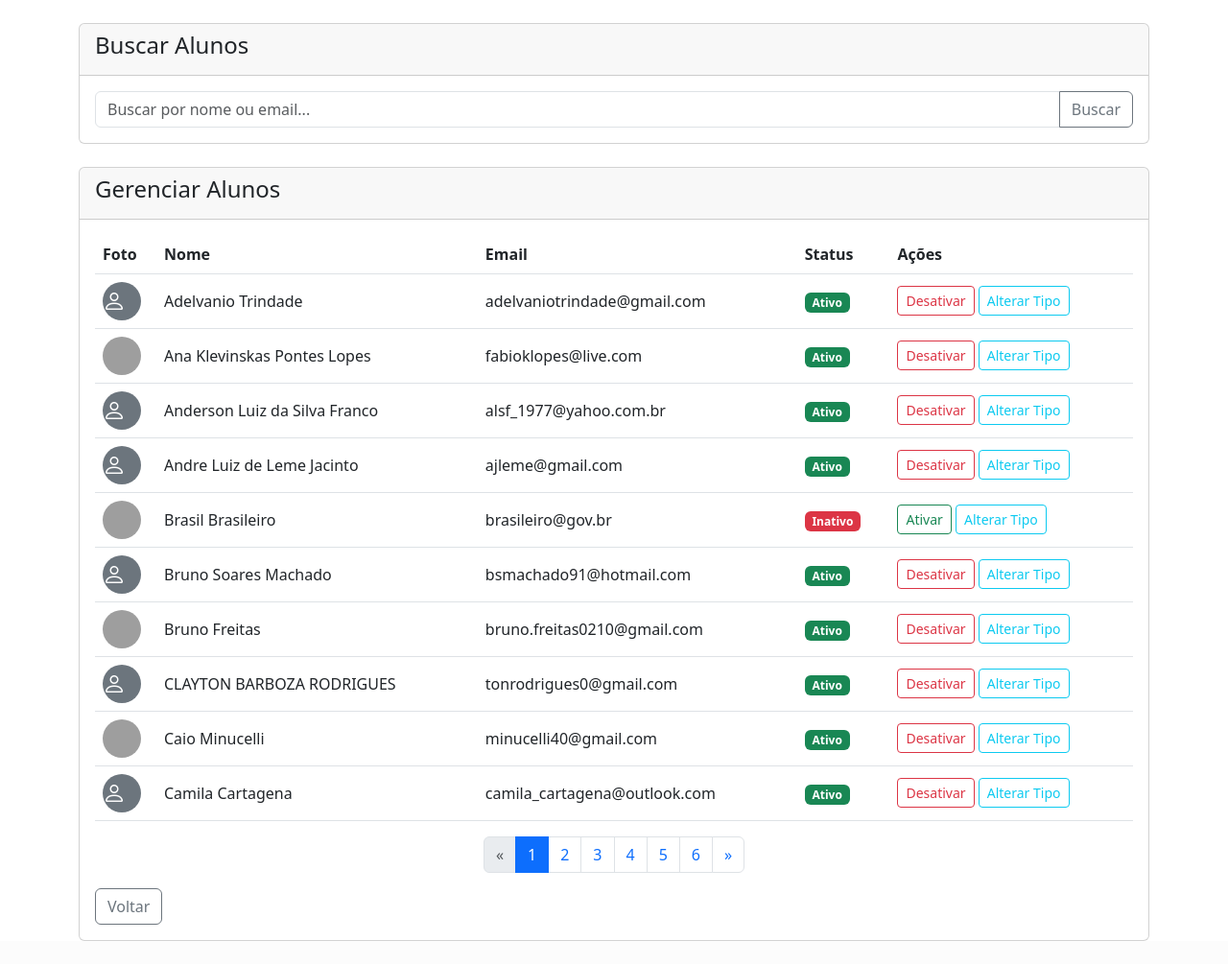
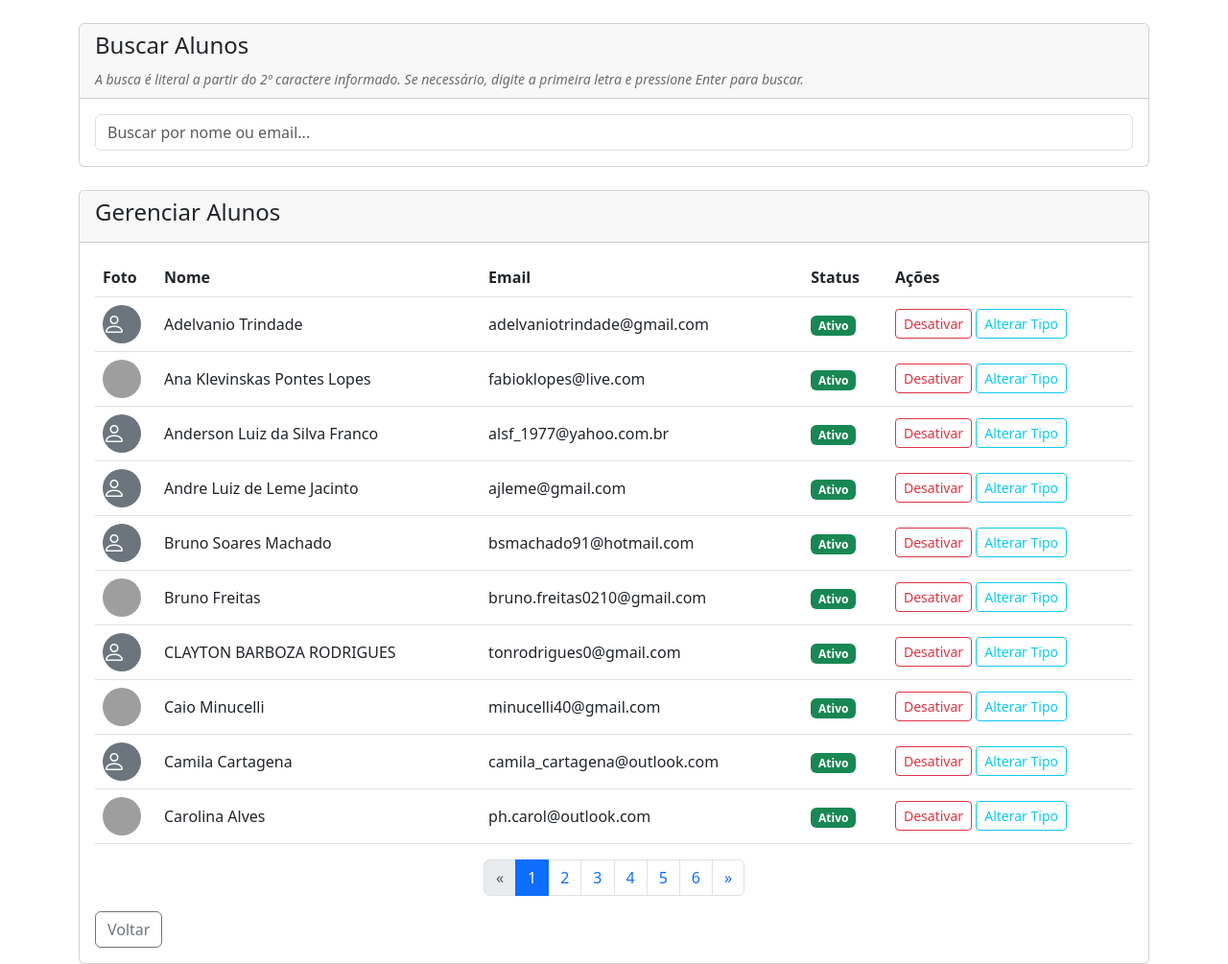
Before and after one commit to fabioklopes/academia, a Django app: page /professor/alunos/ in a window 1280 px wide. Shown: the part 64-1069 px from the top of the page at 96% size. Before the commit the page ends 1045 px from the top, so only its background shows below. Run offline with Django 4.2, Linux system fonts and the light colour scheme; a user stored in the database is signed in; data comes from the database, SQL or seed files in the repository; both versions use the stored data as it was after the commit; grey boxes are pictures that could not be loaded.

Commit message:
Funções: busca por nome ou e-mail / Pendências no topo da lista

```diff
--- /dev/null
+++ b/academia/static/css/styles.css
@@ -0,0 +1,4 @@
+.observacao {
+    color: #6c6c6c;
+    font-style: italic;
+}
--- a/academia/templates/academia/base.html
+++ b/academia/templates/academia/base.html
@@ -9,6 +9,7 @@
     <link href="https://cdn.jsdelivr.net/npm/bootstrap@5.3.0/dist/css/bootstrap.min.css" rel="stylesheet">
     <link rel="stylesheet" href="https://cdn.jsdelivr.net/npm/bootstrap-icons@1.11.0/font/bootstrap-icons.css">
     <link rel="icon" href="{% static 'img/logotipo.ico' %}">
+    <link rel="stylesheet" href="{% static 'css/styles.css' %}">
     {% block extra_css %}{% endblock %}
 </head>
 <body>
--- a/academia/templates/academia/professor/alunos.html
+++ b/academia/templates/academia/professor/alunos.html
@@ -8,121 +8,59 @@
         <div class="card mb-4">
             <div class="card-header">
                 <h4>Buscar Alunos</h4>
+                <small class="observacao">A busca é literal a partir do 2º caractere informado. Se necessário, digite a primeira letra e pressione Enter para buscar.</small>
             </div>
             <div class="card-body">
-                <form method="GET" action="{% url 'professor_alunos' %}">
+                <form id="search-form" method="GET" action="{% url 'professor_alunos' %}">
                     <div class="input-group">
-                        <input type="text" name="q" class="form-control" placeholder="Buscar por nome ou email..." value="{{ request.GET.q }}">
-                        <button class="btn btn-outline-secondary" type="submit">Buscar</button>
+                        <input type="text" id="search-input" name="q" class="form-control" placeholder="Buscar por nome ou email..." value="{{ request.GET.q }}">
                     </div>
                 </form>
             </div>
         </div>
 
-        <div class="card">
-            <div class="card-header">
-                <h4>Gerenciar Alunos</h4>
-            </div>
-            <div class="card-body">
-                {% if alunos.object_list %} {# Usar object_list para verificar se há alunos na página atual #}
-                    <div class="table-responsive">
-                        <table class="table table-hover align-middle">
-                            <thead>
-                                <tr>
-                                    <th scope="col" style="width: 5%;">Foto</th>
-                                    <th>Nome</th>
-                                    <th>Email</th>
-                                    <th>Status</th>
-                                    <th>Ações</th>
-                                </tr>
-                            </thead>
-                            <tbody>
-                                {% for aluno in alunos %}
-                                    <tr>
-                                        <td>
-                                            {% if aluno.photo %}
-                                                <img src="{{ aluno.photo.url }}" alt="Foto de {{ aluno.first_name }}" class="rounded-circle" width="40" height="40">
-                                            {% else %}
-                                                <div class="bg-secondary rounded-circle me-2 d-inline-block align-middle" style="width: 40px; height: 40px;">
-                                                    <i class="bi bi-person text-white" style="font-size: 24px; line-height: 40px;"></i>
-                                                </div>
-                                            {% endif %}
-                                        </td>
-                                        <td>{{ aluno.first_name }} {{ aluno.last_name }}</td>
-                                        <td>{{ aluno.email }}</td>
-                                        <td>
-                                            {% if aluno.status == 'ATIVO' %}
-                                                <span class="badge bg-success">Ativo</span>
-                                            {% elif aluno.status == 'PENDENTE' %}
-                                                <span class="badge bg-warning">Pendente</span>
-                                            {% elif aluno.status == 'INATIVO' %}
-                                                <span class="badge bg-danger light-text">Inativo</span>
-                                            {% else %}
-                                                <span class="badge bg-secondary">{{ aluno.get_status_display }}</span>
-                                            {% endif %}
-                                        </td>
-                                        <td>
-                                            {% if aluno.status == 'INATIVO' %}
-                                                <a href="{% url 'professor_aluno_ativar' aluno.id %}" class="btn btn-sm btn-outline-success">Ativar</a>
-                                            {% else %}
-                                                <a href="{% url 'professor_aluno_desativar' aluno.id %}" class="btn btn-sm btn-outline-danger">Desativar</a>
-                                            {% endif %}
-                                            <a href="{% url 'professor_aluno_definir_tipo' aluno.id %}" class="btn btn-sm btn-outline-info">Alterar Tipo</a>
-                                        </td>
-                                    </tr>
-                                {% endfor %}
-                            </tbody>
-                        </table>
-                    </div>
-
-                    {# Controles de Paginação #}
-                    {% if alunos.has_other_pages %}
-                        <nav aria-label="Page navigation">
-                            <ul class="pagination justify-content-center">
-                                {% if alunos.has_previous %}
-                                    <li class="page-item">
-                                        <a class="page-link" href="?page={{ alunos.previous_page_number }}{% if request.GET.q %}&q={{ request.GET.q }}{% endif %}" aria-label="Previous">
-                                            <span aria-hidden="true">&laquo;</span>
-                                        </a>
-                                    </li>
-                                {% else %}
-                                    <li class="page-item disabled">
-                                        <span class="page-link">&laquo;</span>
-                                    </li>
-                                {% endif %}
-
-                                {% for i in alunos.paginator.page_range %}
-                                    {% if alunos.number == i %}
-                                        <li class="page-item active"><span class="page-link">{{ i }}</span></li>
-                                    {% else %}
-                                        <li class="page-item"><a class="page-link" href="?page={{ i }}{% if request.GET.q %}&q={{ request.GET.q }}{% endif %}">{{ i }}</a></li>
-                                    {% endif %}
-                                {% endfor %}
-
-                                {% if alunos.has_next %}
-                                    <li class="page-item">
-                                        <a class="page-link" href="?page={{ alunos.next_page_number }}{% if request.GET.q %}&q={{ request.GET.q }}{% endif %}" aria-label="Next">
-                                            <span aria-hidden="true">&raquo;</span>
-                                        </a>
-                                    </li>
-                                {% else %}
-                                    <li class="page-item disabled">
-                                        <span class="page-link">&raquo;</span>
-                                    </li>
-                                {% endif %}
-                            </ul>
-                        </nav>
-                    {% endif %}
-
-                {% else %}
-                    <p class="text-muted">Nenhum aluno cadastrado.</p>
-                {% endif %}
-
-                <div class="mt-3">
-                    <a href="{% url 'dashboard' %}" class="btn btn-outline-secondary">Voltar</a>
-                </div>
-            </div>
+        <div id="aluno-list-container">
+            {% include 'academia/professor/partials/aluno_list.html' %}
         </div>
     </div>
 </div>
 {% endblock %}
+
+{% block extra_js %}
+<script>
+document.addEventListener('DOMContentLoaded', function() {
+    const searchInput = document.getElementById('search-input');
+    const searchForm = document.getElementById('search-form');
+    const container = document.getElementById('aluno-list-container');
+    let debounceTimer;
+
+    function fetchResults() {
+        const query = searchInput.value;
+        // Always reset to the first page when a new search query is made
+        const url = `${searchForm.action}?q=${encodeURIComponent(query)}`;
+
+        fetch(url, {
+            headers: {
+                'X-Requested-With': 'XMLHttpRequest'
+            }
+        })
+        .then(response => response.text())
+        .then(html => {
+            container.innerHTML = html;
+        })
+        .catch(error => console.error('Error fetching search results:', error));
+    }
+
+    searchInput.addEventListener('keyup', function() {
+        clearTimeout(debounceTimer);
+        debounceTimer = setTimeout(fetchResults, 200); // Reduced delay to 200ms
+    });
+
+    // Prevent form submission on enter key, but still trigger the search
+    searchForm.addEventListener('submit', function(e) {
+        e.preventDefault();
+        fetchResults();
+    });
+});
+</script>
+{% endblock %}
--- /dev/null
+++ b/academia/templates/academia/professor/partials/aluno_list.html
@@ -0,0 +1,107 @@
+<div class="card">
+    <div class="card-header">
+        <h4>Gerenciar Alunos</h4>
+    </div>
+    <div class="card-body">
+        {% if alunos.object_list %}
+            <div class="table-responsive">
+                <table class="table table-hover align-middle">
+                    <thead>
+                        <tr>
+                            <th scope="col" style="width: 5%;">Foto</th>
+                            <th>Nome</th>
+                            <th>Email</th>
+                            <th>Status</th>
+                            <th>Ações</th>
+                        </tr>
+                    </thead>
+                    <tbody>
+                        {% for aluno in alunos %}
+                            <tr>
+                                <td>
+                                    {% if aluno.photo %}
+                                        <img src="{{ aluno.photo.url }}" alt="Foto de {{ aluno.first_name }}" class="rounded-circle" width="40" height="40">
+                                    {% else %}
+                                        <div class="bg-secondary rounded-circle me-2 d-inline-block align-middle" style="width: 40px; height: 40px;">
+                                            <i class="bi bi-person text-white" style="font-size: 24px; line-height: 40px;"></i>
+                                        </div>
+                                    {% endif %}
+                                </td>
+                                <td>{{ aluno.first_name }} {{ aluno.last_name }}</td>
+                                <td>{{ aluno.email }}</td>
+                                <td>
+                                    {% if aluno.status == 'ATIVO' %}
+                                        <span class="badge bg-success">Ativo</span>
+                                    {% elif aluno.status == 'PENDENTE' %}
+                                        <span class="badge bg-warning">Pendente</span>
+                                    {% elif aluno.status == 'INATIVO' %}
+                                        <span class="badge bg-danger light-text">Inativo</span>
+                                    {% else %}
+                                        <span class="badge bg-secondary">{{ aluno.get_status_display }}</span>
+                                    {% endif %}
+                                </td>
+                                <td>
+                                    {% if aluno.status == 'PENDENTE' %}
+                                        <a href="{% url 'professor_aluno_ativar' aluno.id %}" class="btn btn-sm btn-outline-success">Aprovar</a>
+                                        <a href="{% url 'professor_aluno_excluir' aluno.id %}" class="btn btn-sm btn-outline-danger">Excluir</a>
+                                    {% elif aluno.status == 'ATIVO' %}
+                                        <a href="{% url 'professor_aluno_desativar' aluno.id %}" class="btn btn-sm btn-outline-danger">Desativar</a>
+                                    {% elif aluno.status == 'INATIVO' %}
+                                        <a href="{% url 'professor_aluno_ativar' aluno.id %}" class="btn btn-sm btn-outline-success">Ativar</a>
+                                    {% endif %}
+                                    <a href="{% url 'professor_aluno_definir_tipo' aluno.id %}" class="btn btn-sm btn-outline-info">Alterar Tipo</a>
+                                </td>
+                            </tr>
+                        {% endfor %}
+                    </tbody>
+                </table>
+            </div>
+
+            {# Controles de Paginação #}
+            {% if alunos.has_other_pages %}
+                <nav aria-label="Page navigation">
+                    <ul class="pagination justify-content-center">
+                        {% if alunos.has_previous %}
+                            <li class="page-item">
+                                <a class="page-link" href="?page={{ alunos.previous_page_number }}{% if request.GET.q %}&q={{ request.GET.q }}{% endif %}" aria-label="Previous">
+                                    <span aria-hidden="true">&laquo;</span>
+                                </a>
+                            </li>
+                        {% else %}
+                            <li class="page-item disabled">
+                                <span class="page-link">&laquo;</span>
+                            </li>
+                        {% endif %}
+
+                        {% for i in alunos.paginator.page_range %}
+                            {% if alunos.number == i %}
+                                <li class="page-item active"><span class="page-link">{{ i }}</span></li>
+                            {% else %}
+                                <li class="page-item"><a class="page-link" href="?page={{ i }}{% if request.GET.q %}&q={{ request.GET.q }}{% endif %}">{{ i }}</a></li>
+                            {% endif %}
+                        {% endfor %}
+
+                        {% if alunos.has_next %}
+                            <li class="page-item">
+                                <a class="page-link" href="?page={{ alunos.next_page_number }}{% if request.GET.q %}&q={{ request.GET.q }}{% endif %}" aria-label="Next">
+                                    <span aria-hidden="true">&raquo;</span>
+                                </a>
+                            </li>
+                        {% else %}
+                            <li class="page-item disabled">
+                                <span class="page-link">&raquo;</span>
+                            </li>
+                        {% endif %}
+                    </ul>
+                </nav>
+            {% endif %}
+
+        {% else %}
+            <p class="text-muted">Nenhum aluno encontrado.</p>
+        {% endif %}
+
+        <div class="mt-3">
+            <a href="{% url 'dashboard' %}" class="btn btn-outline-secondary">Voltar</a>
+        </div>
+    </div>
+</div>
--- a/academia/urls.py
+++ b/academia/urls.py
@@ -51,6 +51,7 @@ urlpatterns = [
     path('professor/alunos/', views.professor_alunos, name='professor_alunos'),
     path('professor/aluno/<int:aluno_id>/desativar/', views.professor_aluno_desativar, name='professor_aluno_desativar'),
     path('professor/aluno/<int:aluno_id>/ativar/', views.professor_aluno_ativar, name='professor_aluno_ativar'),
+    path('professor/aluno/<int:aluno_id>/excluir/', views.professor_aluno_excluir, name='professor_aluno_excluir'),
     path('professor/aluno/<int:aluno_id>/definir-tipo/', views.professor_aluno_definir_tipo, name='professor_aluno_definir_tipo'),
     path('professor/tamanhos-medidas/', views.tamanhos_medidas, name='tamanhos_medidas'),
 
--- a/academia/views.py
+++ b/academia/views.py
@@ -9,7 +9,7 @@ from django.core.exceptions import PermissionDenied
 from django.utils import timezone
 from django.http import JsonResponse, HttpResponse
 from django.core.paginator import Paginator, EmptyPage, PageNotAnInteger
-from django.db.models import Q # Importar Q para consultas complexas
+from django.db.models import Q, Case, When
 from .models import User, Turma, AttendanceRequest, TurmaAluno, Graduacao, PlanoAula, Pedido, Item
 from .forms import GraduacaoForm, ItemForm, PedidoForm, TurmaForm, SolicitacaoAcessoForm
 import calendar
@@ -753,7 +753,14 @@ def professor_alunos(request):
     if not request.user.is_professor_or_admin():
         raise PermissionDenied
 
-    alunos_list = User.objects.filter(group_role='STD').order_by('first_name')
+    status_order = Case(
+        When(status='PENDENTE', then=1),
+        When(status='ATIVO', then=2),
+        When(status='INATIVO', then=3),
+        default=4
+    )
+
+    alunos_list = User.objects.filter(group_role='STD').order_by(status_order, 'first_name')
 
     query = request.GET.get('q')
     if query:
@@ -763,19 +770,22 @@ def professor_alunos(request):
             Q(email__icontains=query)
         )
 
-    paginator = Paginator(alunos_list, 10) # Mostrar 10 alunos por página
+    paginator = Paginator(alunos_list, 10)
     page = request.GET.get('page')
 
     try:
         alunos = paginator.page(page)
     except PageNotAnInteger:
-        # Se a página não for um inteiro, entregar a primeira página.
         alunos = paginator.page(1)
     except EmptyPage:
-        # Se a página estiver fora do intervalo (ex: 9999), entregar a última página de resultados.
         alunos = paginator.page(paginator.num_pages)
 
-    return render(request, 'academia/professor/alunos.html', {'alunos': alunos, 'query': query})
+    context = {'alunos': alunos, 'query': query}
+
+    if request.headers.get('x-requested-with') == 'XMLHttpRequest':
+        return render(request, 'academia/professor/partials/aluno_list.html', context)
+
+    return render(request, 'academia/professor/alunos.html', context)
 
 @login_required
 def professor_aluno_desativar(request, aluno_id):
@@ -788,13 +798,29 @@ def professor_aluno_desativar(request, aluno_id):
     return redirect('professor_alunos')
 
 @login_required
+def professor_aluno_excluir(request, aluno_id):
+    if not request.user.is_professor_or_admin():
+        raise PermissionDenied
+    aluno = get_object_or_404(User, pk=aluno_id)
+    if aluno.status == 'PENDENTE':
+        aluno.delete()
+        messages.success(request, f'A solicitação de {aluno.get_full_name()} foi excluída.')
+    else:
+        messages.error(request, 'Apenas solicitações pendentes podem ser excluídas.')
+    return redirect('professor_alunos')
+
+@login_required
 def professor_aluno_ativar(request, aluno_id):
     if not request.user.is_professor_or_admin():
         raise PermissionDenied
     aluno = get_object_or_404(User, pk=aluno_id)
+    previous_status = aluno.status
     aluno.status = 'ATIVO'
     aluno.save()
-    messages.success(request, f'O usuário {aluno.get_full_name()} foi ativado.')
+    if previous_status == 'PENDENTE':
+        messages.success(request, f'O cadastro de {aluno.get_full_name()} foi aprovado.')
+    else:
+        messages.success(request, f'O usuário {aluno.get_full_name()} foi ativado.')
     return redirect('professor_alunos')
 
 @login_required
```
Also changed, not shown: database.db.
